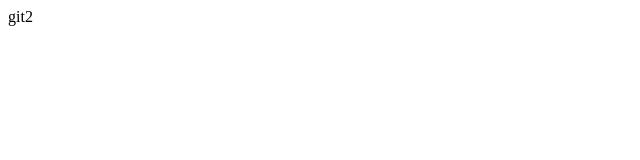
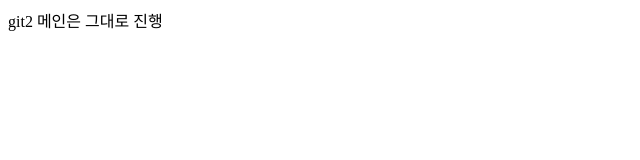
Before and after one commit to kloklog/git, a plain HTML site: page index.html in a window 1280 px wide. Shown: the whole page, without its empty margins (0-640 px from the left). Drawn offline with Linux system fonts and the light colour scheme.

Commit message:
그냥 진행하는 메인 브랜치

```diff
--- a/index.html
+++ b/index.html
@@ -8,6 +8,6 @@
 </head>
 <body>
     git2
-
+    메인은 그대로 진행
 </body>
 </html>
```
